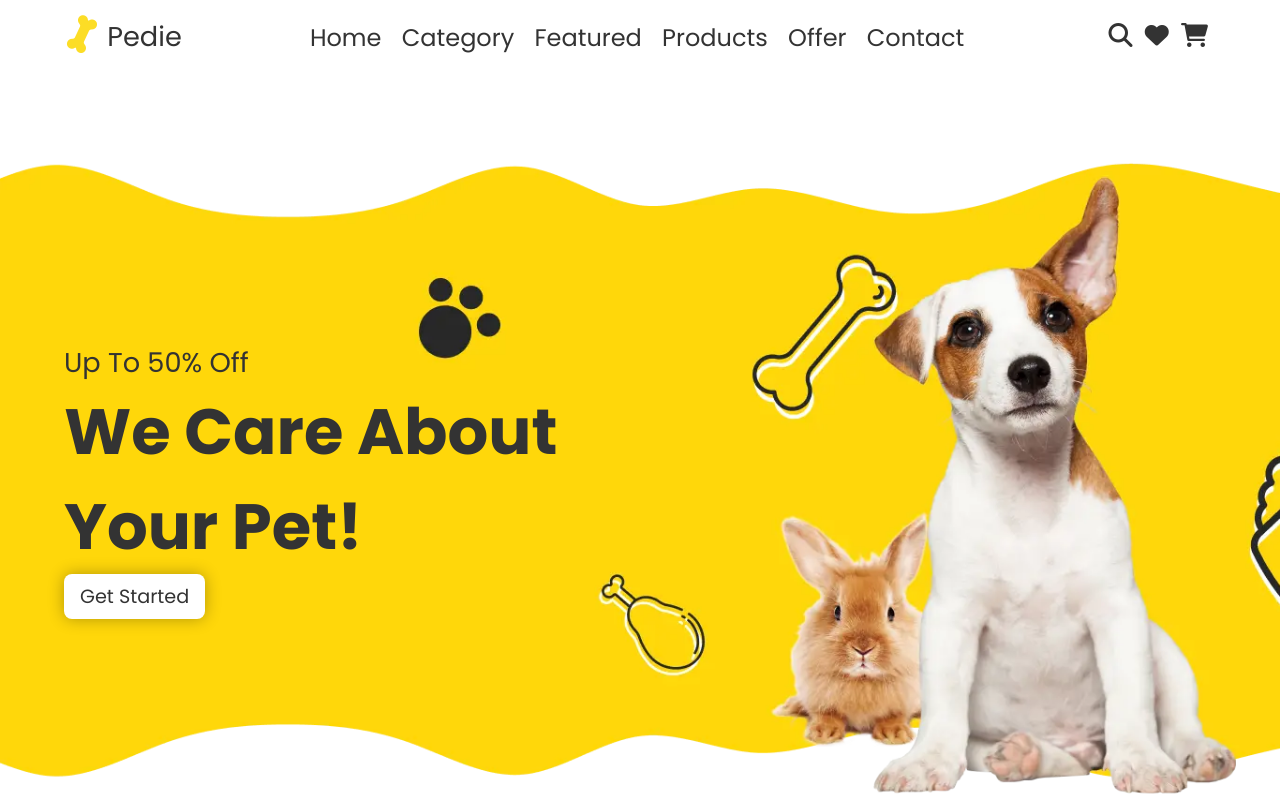
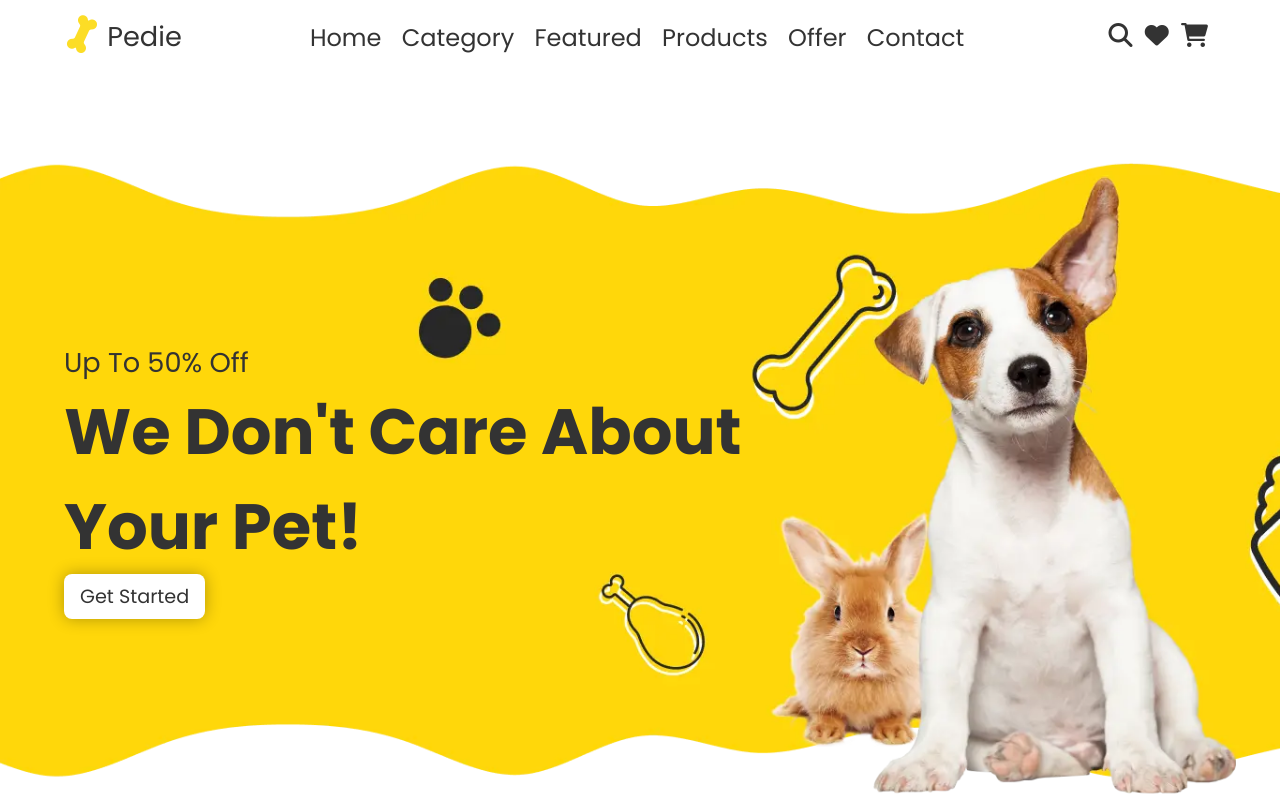
Before and after one commit to Hayko3991/Project-3-AITC, a plain HTML site: page index.html in a window 1280 px wide. Shown: the top 800 px of the page. Drawn offline with Linux system fonts and the light colour scheme.

Commit message:
second commit

```diff
--- a/index.html
+++ b/index.html
@@ -39,7 +39,7 @@
     <section class="home">
         <div class="content">
             <span>up to 50% off</span>
-            <h1>we care about <br> your pet!</h1>
+            <h1>we don't care about <br> your pet!</h1>
             <a href="#" class="btn">get started</a>
         </div>
     </section>
```
